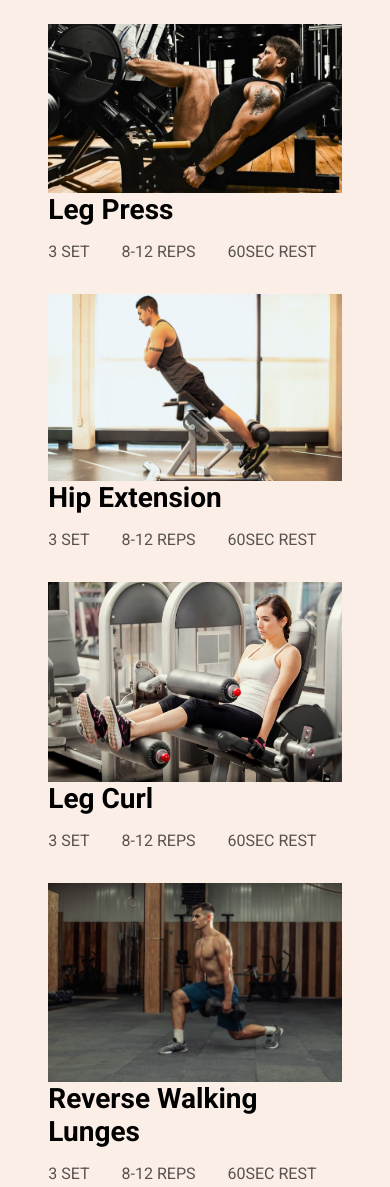
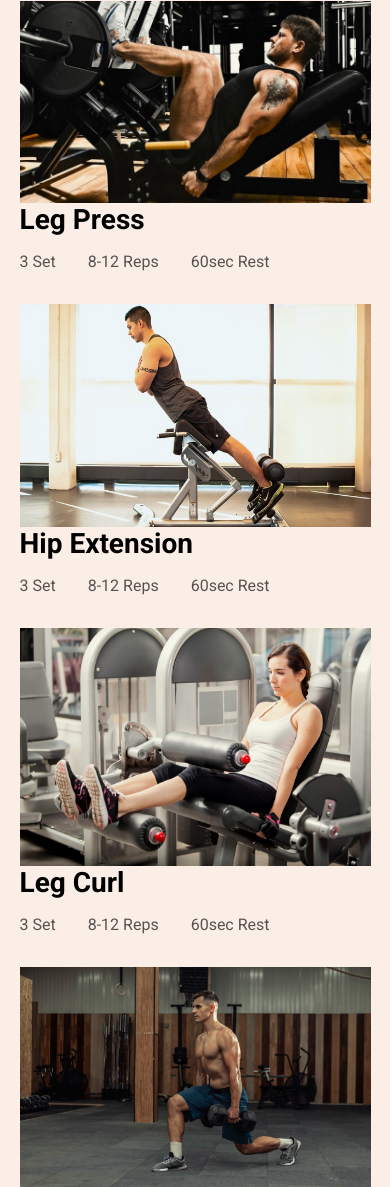
Before and after one commit to JavierBayonOlivencia/HFP, a plain HTML site: page leg.html in a window 390 px wide. Shown: the part 685-1872 px from the top of the page. Drawn offline with Linux system fonts and the light colour scheme.

Commit message:
Update exercise.css

```diff
--- a/style/exercise.css
+++ b/style/exercise.css
@@ -131,6 +131,15 @@ body {
 }
 
 @media screen and (max-width: 442px) {
+    section {
+        padding: 4rem 0rem;
+    }
+
+    #exercise .exercise-container .exercise-content .content-info .info-cards .card .card-info span {
+        text-transform: capitalize;
+        opacity: 65%;
+    }
+
     #exercise .exercise-container .exercise-content .content-info .info-cards .card-details {
         height: 100%;
         width: 100%;
```
